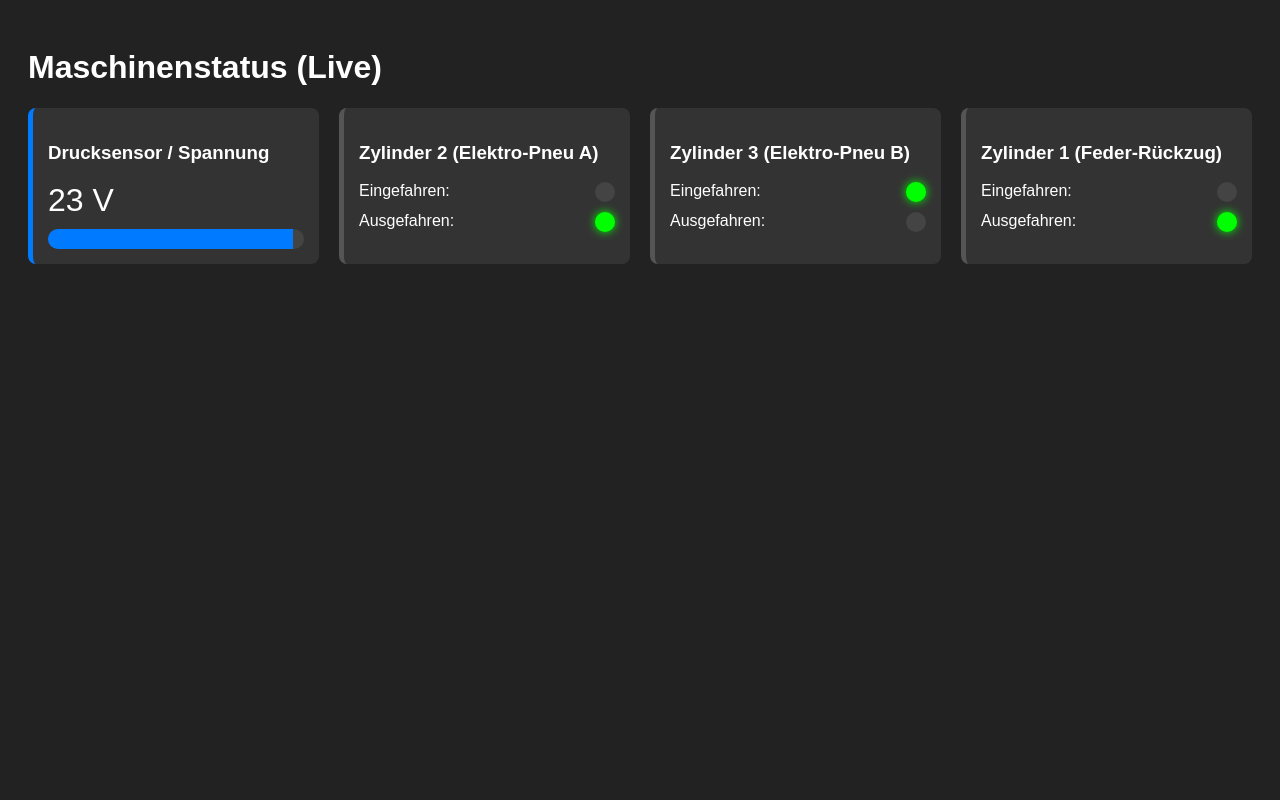
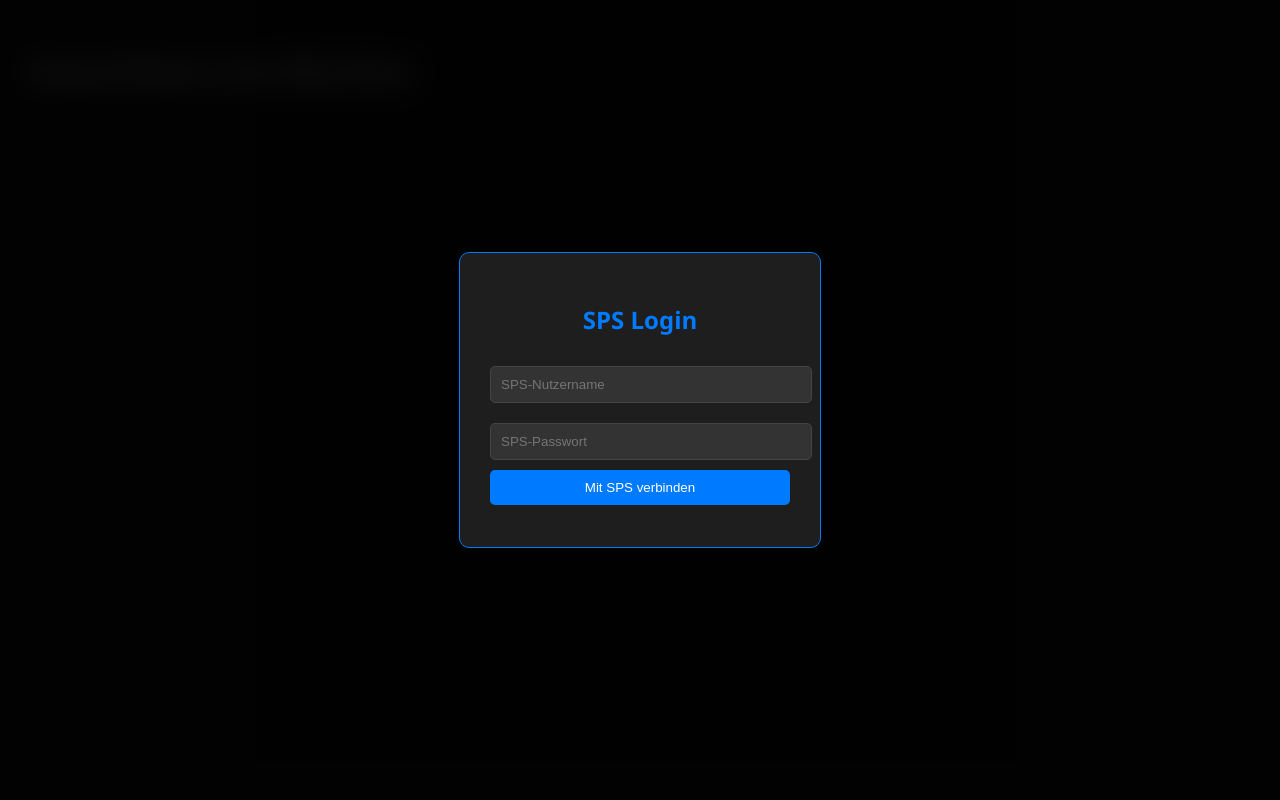
Before and after one commit to NefzgerMatthias/Smartview_OPC, a Flask app: page / in a window 1280 px wide. Run offline with Flask 3, Linux system fonts and the light colour scheme.

Commit message:
Neue Version hochgeladen von allen files

```diff
--- a/backend/smartview_opc/__init__.py
+++ b/backend/smartview_opc/__init__.py
@@ -0,0 +1 @@
+# Diese Datei bleibt leer, damit der Ordner als Python-Paket erkannt wird.
--- a/backend/smartview_opc/app.py
+++ b/backend/smartview_opc/app.py
@@ -1,54 +1,104 @@
-from __future__ import annotations
-import time
-from typing import Any, Dict
-from flask import Flask, jsonify, render_template, Response
+import asyncio
+import threading
+from asyncua import Client
+from flask import Flask, jsonify, render_template, request
+from flask_cors import CORS
 
-# Flask Instanz mit Pfaden zu deinen Ordnern
 app = Flask(__name__, static_folder="static", template_folder="templates")
+CORS(app)
+
+# --- KONFIGURATION ---
+SPS_IP = "192.168.30.2"
+SPS_URL = f"opc.tcp://{SPS_IP}:4840"
+
+NODES_CONFIG = {
+    "AnalogWert": "ns=4;i=23",
+    "Zylinder2Ausgefahren": "ns=4;i=3",
+    "Zylinder2Eingefahren": "ns=4;i=4",
+    "Zylinder3Ausgefahren": "ns=4;i=5",
+    "Zylinder3Eingefahren": "ns=4;i=6",
+    "StartTaster": "ns=4;i=7",
+    "Zylinder1Ausfahren": "ns=4;i=8",
+    "Zylinder2Ausfahren": "ns=4;i=9",
+    "Zylinder2Einfahren": "ns=4;i=10",
+    "Zylinder3Ausfahren": "ns=4;i=11",
+    "Zylinder3Einfahren": "ns=4;i=12",
+}
+
+# Globale Variablen
+sps_data = {"error": "Nicht verbunden. Bitte einloggen."}
+sps_credentials = {"user": "", "pass": ""}
+connection_active = False
+
+def start_opc_fetcher():
+    loop = asyncio.new_event_loop()
+    asyncio.set_event_loop(loop)
+    loop.run_until_complete(opc_worker())
+
+async def opc_worker():
+    global sps_data, connection_active
+    while True:
+        if sps_credentials["user"]:
+            # Timeout auf 30 Sekunden hochsetzen
+            client = Client(url=SPS_URL, timeout=30)
+            client.set_user(sps_credentials["user"])
+            client.set_password(sps_credentials["pass"])
+
+            try:
+                async with client:
+                    # Session-Überwachung etwas lockerer einstellen
+                    client.secure_channel_timeout = 60000
+                    print(f"SPS-Verbindung stabilisiert für: {sps_credentials['user']}")
+
+                    connection_active = True
+                    while connection_active:
+                        temp_results = {}
+                        try:
+                            for key, node_id in NODES_CONFIG.items():
+                                node = client.get_node(node_id)
+                                val = await node.read_value()
+
+                                if key == "AnalogWert":
+                                    temp_results[key] = round(float(val), 2)
+                                else:
+                                    temp_results[key] = bool(val)
+
+                            sps_data = temp_results
+                            # Erhöhe die Pause auf 500ms, um die SPS zu entlasten
+                            await asyncio.sleep(0.5)
+
+                        except Exception as read_error:
+                            print(f"Lese-Fehler: {read_error}")
+                            # Bei einem Lesefehler nicht sofort abbrechen, sondern kurz warten
+                            await asyncio.sleep(1)
+                            break # Innere Schleife verlassen -> Reconnect
+
+            except Exception as e:
+                print(f"SPS Verbindungsfehler: {e}")
+                sps_data = {"error": "Verbindung unterbrochen. Reconnect läuft..."}
+                connection_active = False
+
+        # Längere Pause vor dem nächsten Verbindungsversuch (wichtig!)
+        await asyncio.sleep(5)
 
 @app.get("/")
 def home():
     return render_template("index.html")
 
-def get_current_tags() -> Dict[str, Any]:
-    now = time.time()
-    # Simulation deiner Hardware
-    return {
-        "zylinder_feder": {
-            "name": "Zylinder 1 (Feder-Rückzug)",
-            "eingefahren": (int(now) % 6) < 3,
-            "ausgefahren": (int(now) % 6) >= 4,
-            "typ": "monostabil"
-        },
-        "zylinder_elektro_1": {
-            "name": "Zylinder 2 (Elektro-Pneu A)",
-            "eingefahren": (int(now) % 8) < 4,
-            "ausgefahren": (int(now) % 8) >= 5,
-            "typ": "bistabil"
-        },
-        "zylinder_elektro_2": {
-            "name": "Zylinder 3 (Elektro-Pneu B)",
-            "eingefahren": (int(now) % 10) < 5,
-            "ausgefahren": (int(now) % 10) >= 6,
-            "typ": "bistabil"
-        },
-        "analog_sensor": {
-            "name": "Drucksensor / Spannung",
-            "value": round((now % 24), 2), # Simuliert 0V bis 24V
-            "unit": "V",
-            "min": 0,
-            "max": 24
-        }
-    }
-
-@app.after_request
-def add_cors_headers(resp: Response) -> Response:
-    resp.headers["Access-Control-Allow-Origin"] = "*"
-    return resp
+@app.post("/api/login")
+def api_login():
+    global sps_credentials, connection_active
+    data = request.json
+    sps_credentials["user"] = data.get("username")
+    sps_credentials["pass"] = data.get("password")
+    connection_active = False # Bestehende Verbindung kappen, um neu zu starten
+    return jsonify({"status": "Login-Daten empfangen, verbinde zur SPS..."})
 
 @app.get("/api/tags")
 def api_tags():
-    return jsonify(get_current_tags())
+    return jsonify(sps_data)
 
 if __name__ == "__main__":
-    app.run(host="0.0.0.0", port=5000, debug=True)
+    thread = threading.Thread(target=start_opc_fetcher, daemon=True)
+    thread.start()
+    app.run(host="0.0.0.0", port=5000, debug=False)
--- a/backend/smartview_opc/templates/index.html
+++ b/backend/smartview_opc/templates/index.html
@@ -2,56 +2,89 @@
 <html lang="de">
 <head>
     <meta charset="UTF-8">
-    <title>Pneumatik Steuerung Monitor</title>
+    <title>SPS Monitor - SmartView</title>
     <style>
-        body { font-family: sans-serif; background: #222; color: white; padding: 20px; }
-        .grid { display: grid; grid-template-columns: repeat(auto-fit, minmax(250px, 1fr)); gap: 20px; }
-        .card { background: #333; padding: 15px; border-radius: 8px; border-left: 5px solid #555; }
-        .analog-card { border-left-color: #007bff; }
-        .status { display: flex; justify-content: space-between; margin-top: 10px; }
-        .led { width: 20px; height: 20px; border-radius: 50%; background: #444; display: inline-block; }
-        .led.active { background: #00ff00; box-shadow: 0 0 10px #00ff00; }
-        .bar-container { background: #444; height: 20px; width: 100%; border-radius: 10px; margin-top: 10px; overflow: hidden; }
-        .bar { background: #007bff; height: 100%; transition: width 0.3s; }
+        body { font-family: 'Segoe UI', sans-serif; background: #121212; color: white; padding: 20px; }
+        .grid { display: grid; grid-template-columns: repeat(auto-fit, minmax(200px, 1fr)); gap: 15px; }
+        .card { background: #1e1e1e; padding: 20px; border-radius: 10px; border: 1px solid #333; text-align: center; }
+        .active { border-color: #2d6a4f; background: #1b4332; }
+        .inactive { border-color: #641212; background: #441010; }
+        #login-overlay { position: fixed; top: 0; left: 0; width: 100%; height: 100%; background: rgba(0,0,0,0.9); display: flex; justify-content: center; align-items: center; z-index: 1000; }
+        .login-box { background: #1e1e1e; padding: 30px; border-radius: 10px; border: 1px solid #007bff; width: 300px; text-align: center; }
+        input { width: 100%; padding: 10px; margin: 10px 0; background: #333; border: 1px solid #444; color: white; border-radius: 5px; }
+        button { width: 100%; padding: 10px; background: #007bff; color: white; border: none; border-radius: 5px; cursor: pointer; }
+        #dashboard { filter: blur(15px); pointer-events: none; }
     </style>
 </head>
 <body>
-    <h1>Maschinenstatus (Live)</h1>
-    <div class="grid" id="dashboard">Lade Sensordaten...</div>
+
+<div id="login-overlay">
+    <div class="login-box">
+        <h2 style="color: #007bff;">SPS Login</h2>
+        <input type="text" id="user" placeholder="SPS-Nutzername">
+        <input type="password" id="pass" placeholder="SPS-Passwort">
+        <button onclick="submitLogin()">Mit SPS verbinden</button>
+        <p id="msg" style="font-size: 0.8em; margin-top: 10px; color: #888;"></p>
+    </div>
+</div>
+
+<div id="dashboard">
+    <h1>SmartView Live-Monitor</h1>
+    <div id="error-box" style="color: #ffadad; margin-bottom: 20px;"></div>
+    <div class="grid" id="data-grid"></div>
+</div>
 
 <script>
-        function update() {
+    function submitLogin() {
+        const username = document.getElementById('user').value;
+        const password = document.getElementById('pass').value;
+        const msg = document.getElementById('msg');
+
+        msg.innerText = "Sende Daten an Backend...";
+
+        fetch('/api/login', {
+            method: 'POST',
+            headers: { 'Content-Type': 'application/json' },
+            body: JSON.stringify({ username, password })
+        })
+        .then(res => res.json())
+        .then(data => {
+            msg.innerText = "Warte auf SPS-Antwort...";
+            // Wir warten 3 Sekunden, damit die SPS Zeit zum Verbinden hat
+            setTimeout(() => {
+                document.getElementById('login-overlay').style.display = 'none';
+                document.getElementById('dashboard').style.filter = 'none';
+                document.getElementById('dashboard').style.pointerEvents = 'all';
+                setInterval(updateData, 500);
+            }, 3000);
+        });
+    }
+
+    function updateData() {
         fetch('/api/tags')
             .then(res => res.json())
             .then(data => {
+                const grid = document.getElementById('data-grid');
+                const errBox = document.getElementById('error-box');
+
+                if (data.error) {
+                    errBox.innerText = "Status: " + data.error;
+                    return;
+                }
+                errBox.innerText = "Status: Verbunden";
+
                 let html = "";
-                    for (let id in data) {
-                        let item = data[id];
-                        if (item.unit) { // Analogwert
-                            let percent = (item.value / item.max) * 100;
-                            html += `<div class="card analog-card">
-                                <h3>${item.name}</h3>
-                                <div style="font-size: 2em;">${item.value} ${item.unit}</div>
-                                <div class="bar-container"><div class="bar" style="width: ${percent}%"></div></div>
-                            </div>`;
-                        } else { // Zylinder
-                            html += `<div class="card">
-                                <h3>${item.name}</h3>
-                                <div class="status">
-                                    <span>Eingefahren:</span>
-                                    <div class="led ${item.eingefahren ? 'active' : ''}"></div>
-                                </div>
-                                <div class="status">
-                                    <span>Ausgefahren:</span>
-                                    <div class="led ${item.ausgefahren ? 'active' : ''}"></div>
-                                </div>
+                for (const [key, value] of Object.entries(data)) {
+                    const isBool = typeof value === 'boolean';
+                    const cardClass = isBool ? (value ? 'active' : 'inactive') : '';
+                    html += `<div class="card ${cardClass}">
+                                <div style="font-size: 0.8em; color: #888;">${key}</div>
+                                <div style="font-size: 1.5em; font-weight: bold;">${isBool ? (value ? 'AN' : 'AUS') : value}</div>
                              </div>`;
                 }
-                    }
-                    document.getElementById('dashboard').innerHTML = html;
+                grid.innerHTML = html;
             });
     }
-        setInterval(update, 500); // Alle 0,5 Sek. aktualisieren
 </script>
 </body>
 </html>
```
Lines whose indentation alone changed are shown as unchanged.
